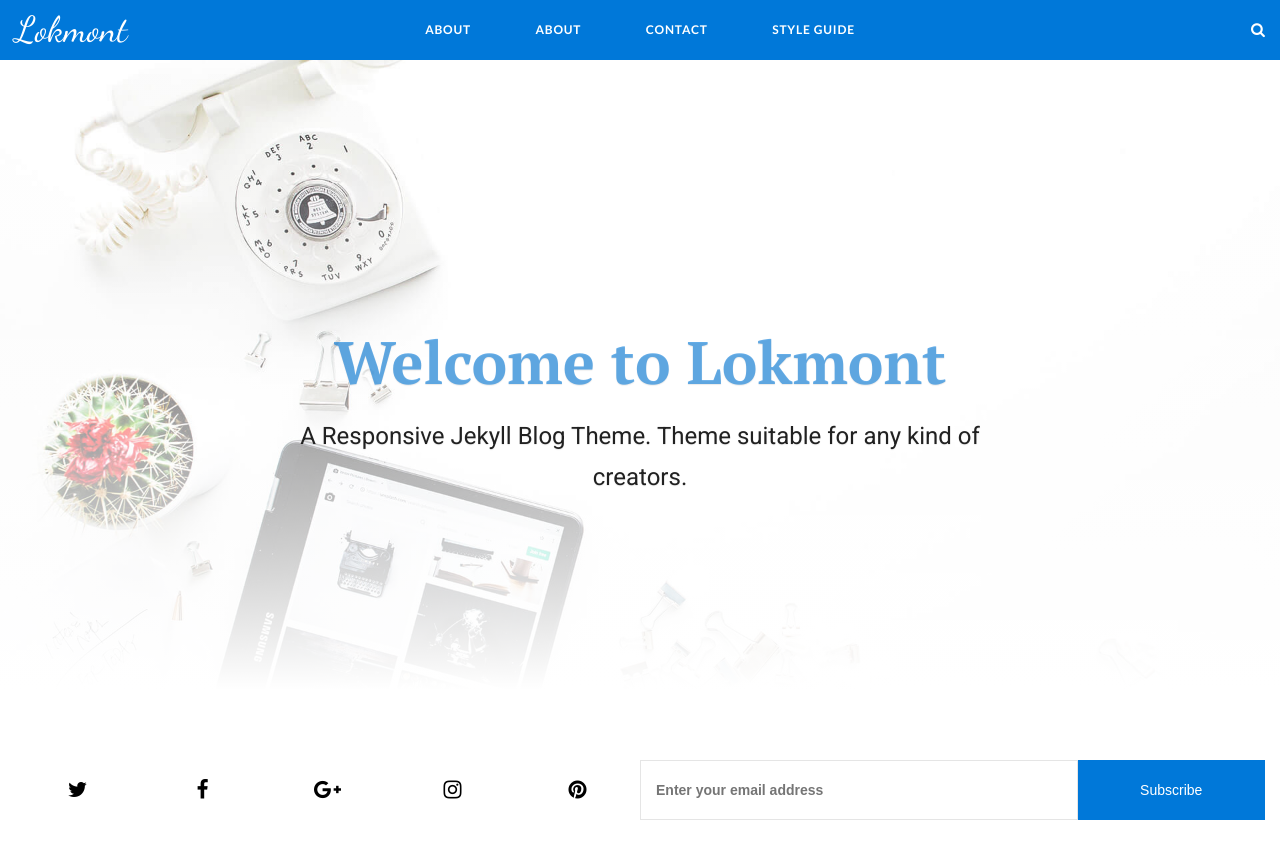
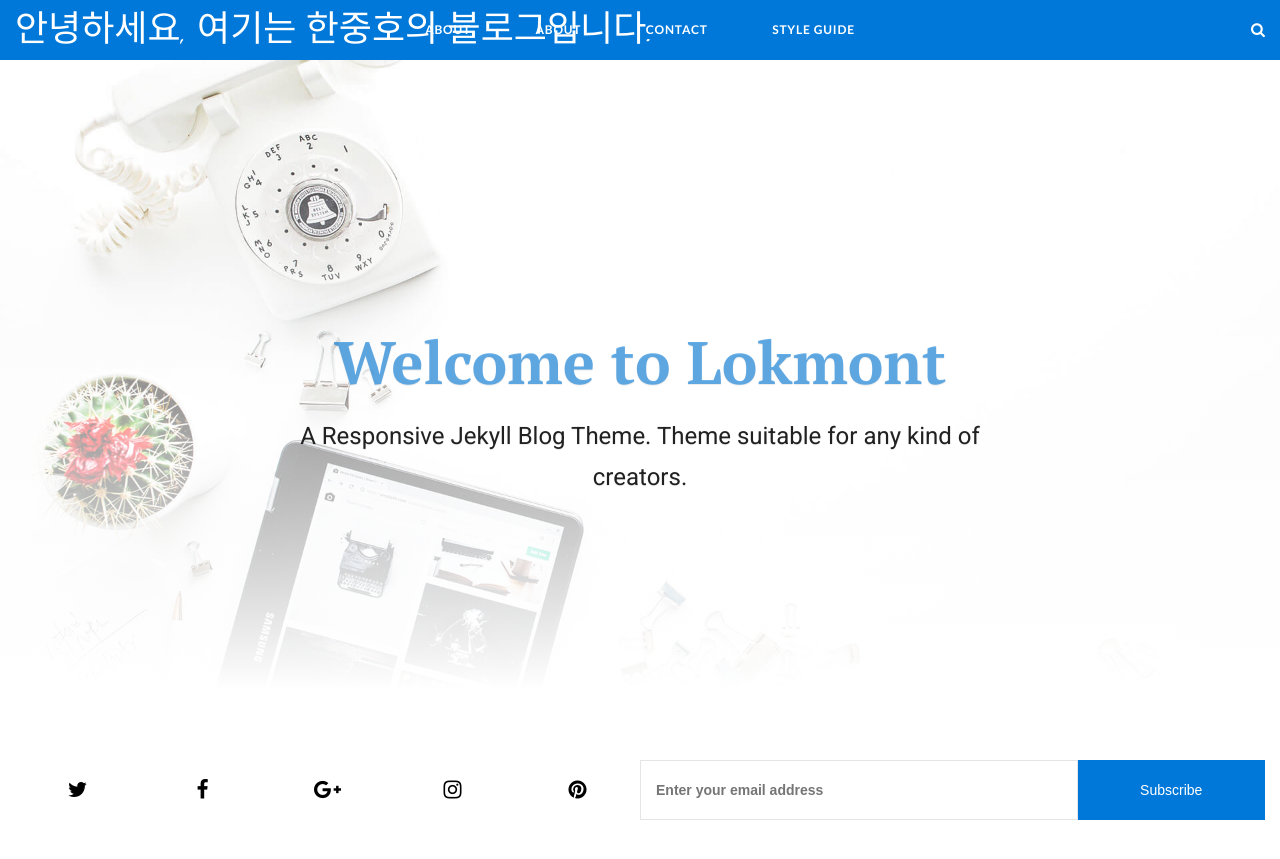
Before and after one commit to BlackHan26/gitblog_hello2, a Jekyll site: the page built from index.html, in a window 1280 px wide and 900 px high. Shown: the top 859 px of the window. Built offline with Jekyll 4.4.1, drawn with Linux system fonts in a browser that asks for light colours; the list of posts is cut into pages by our own code; some of the changed text lies outside the part shown.

Commit message:
-profile 변경

```diff
--- a/_config.yml
+++ b/_config.yml
@@ -1,5 +1,5 @@
 # Site settings
-title: Lokmont
+title: 안녕하세요, 여기는 한중호의 블로그입니다.
 description: Lokmont is a responsive simple theme for Jekyll.
 baseurl: "" # the subpath of your site, e.g. /blog
 url: "https://lokmont-jekyll.netlify.com/" # the base hostname & protocol for your site, e.g. http://example.com
@@ -10,10 +10,10 @@ hero-title: Welcome to Lokmont
 hero-description: A Responsive Jekyll Blog Theme. Theme suitable for any kind of creators.
 
 # Author - Creator
-author-name: Ben Campbell
-author-image: 10.jpg
-about-author: My name is Ben Campbell. I'm an actor and a musician. Retro wolf banjo succulen tsgoch ujang tumeric hammock offal.
-author-email: help.example@gmail.com
+author-name: 한중호
+author-image: 178.jpg
+about-author: 안녕하세요. 여기는 한중호 개발자의 블로그입니다.
+author-email: dori628@naver.com
 author-twitter: https://twitter.com/
 author-facebook: https://twitter.com/
 author-instagram: https://www.instagram.com/
```
